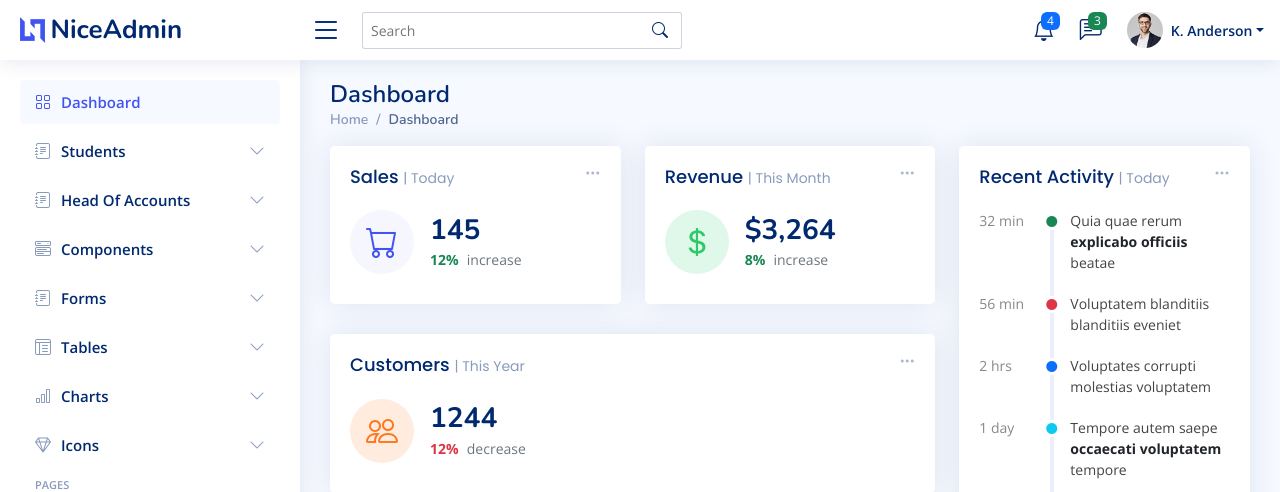
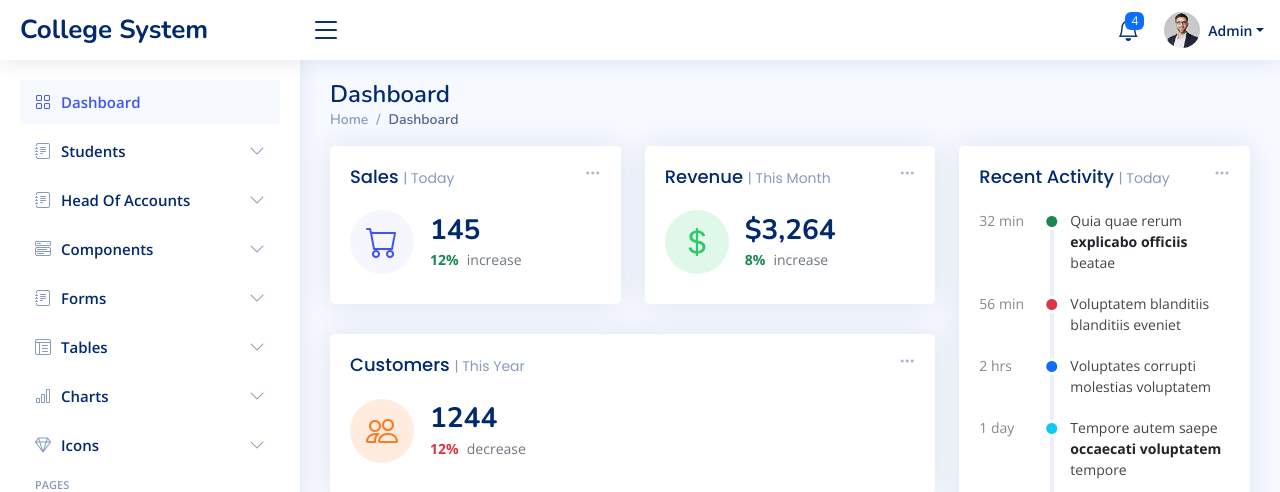
Before and after one commit to saadrehman11/school_management, a PHP site: page /views/dashboard/dashboard.php in a window 1280 px wide. Shown: the top 492 px of the page. Run offline with PHP 8.4, Linux system fonts and the light colour scheme; some libraries are stand-ins or nearby versions.

Commit message:
fixed navbar

```diff
--- a/includes/header.php
+++ b/includes/header.php
@@ -8,7 +8,7 @@ include '../../includes/dbconnection.php';
   <meta charset="utf-8">
   <meta content="width=device-width, initial-scale=1.0" name="viewport">
 
-  <title>Dashboard - NiceAdmin Bootstrap Template</title>
+  <title>College Management</title>
   <meta content="" name="description">
   <meta content="" name="keywords">
 
@@ -32,12 +32,6 @@ include '../../includes/dbconnection.php';
   <!-- Template Main CSS File -->
   <link href="../../assets/css/style.css" rel="stylesheet">
 
-  <!-- =======================================================
-  * Template Name: NiceAdmin - v2.5.0
-  * Template URL: https://bootstrapmade.com/nice-admin-bootstrap-admin-html-template/
-  * Author: BootstrapMade.com
-  * License: https://bootstrapmade.com/license/
-  ======================================================== -->
 </head>
 
 <body>
@@ -47,18 +41,10 @@ include '../../includes/dbconnection.php';
 
     <div class="d-flex align-items-center justify-content-between">
       <a href="index.html" class="logo d-flex align-items-center">
-        <img src="../../assets/img/logo.png" alt="">
-        <span class="d-none d-lg-block">NiceAdmin</span>
+        <span class="d-none d-lg-block">College System</span>
       </a>
       <i class="bi bi-list toggle-sidebar-btn"></i>
     </div><!-- End Logo -->
-
-    <div class="search-bar">
-      <form class="search-form d-flex align-items-center" method="POST" action="#">
-        <input type="text" name="query" placeholder="Search" title="Enter search keyword">
-        <button type="submit" title="Search"><i class="bi bi-search"></i></button>
-      </form>
-    </div><!-- End Search Bar -->
 
     <nav class="header-nav ms-auto">
       <ul class="d-flex align-items-center">
@@ -144,83 +130,18 @@ include '../../includes/dbconnection.php';
 
         </li><!-- End Notification Nav -->
 
-        <li class="nav-item dropdown">
 
-          <a class="nav-link nav-icon" href="#" data-bs-toggle="dropdown">
-            <i class="bi bi-chat-left-text"></i>
-            <span class="badge bg-success badge-number">3</span>
-          </a><!-- End Messages Icon -->
-
-          <ul class="dropdown-menu dropdown-menu-end dropdown-menu-arrow messages">
-            <li class="dropdown-header">
-              You have 3 new messages
-              <a href="#"><span class="badge rounded-pill bg-primary p-2 ms-2">View all</span></a>
-            </li>
-            <li>
-              <hr class="dropdown-divider">
-            </li>
-
-            <li class="message-item">
-              <a href="#">
-                <img src="../../assets/img/messages-1.jpg" alt="" class="rounded-circle">
-                <div>
-                  <h4>Maria Hudson</h4>
-                  <p>Velit asperiores et ducimus soluta repudiandae labore officia est ut...</p>
-                  <p>4 hrs. ago</p>
-                </div>
-              </a>
-            </li>
-            <li>
-              <hr class="dropdown-divider">
-            </li>
-
-            <li class="message-item">
-              <a href="#">
-                <img src="../../assets/img/messages-2.jpg" alt="" class="rounded-circle">
-                <div>
-                  <h4>Anna Nelson</h4>
-                  <p>Velit asperiores et ducimus soluta repudiandae labore officia est ut...</p>
-                  <p>6 hrs. ago</p>
-                </div>
-              </a>
-            </li>
-            <li>
-              <hr class="dropdown-divider">
-            </li>
-
-            <li class="message-item">
-              <a href="#">
-                <img src="../../assets/img/messages-3.jpg" alt="" class="rounded-circle">
-                <div>
-                  <h4>David Muldon</h4>
-                  <p>Velit asperiores et ducimus soluta repudiandae labore officia est ut...</p>
-                  <p>8 hrs. ago</p>
-                </div>
-              </a>
-            </li>
-            <li>
-              <hr class="dropdown-divider">
-            </li>
-
-            <li class="dropdown-footer">
-              <a href="#">Show all messages</a>
-            </li>
-
-          </ul><!-- End Messages Dropdown Items -->
-
-        </li><!-- End Messages Nav -->
 
         <li class="nav-item dropdown pe-3">
 
           <a class="nav-link nav-profile d-flex align-items-center pe-0" href="#" data-bs-toggle="dropdown">
             <img src="../../assets/img/profile-img.jpg" alt="Profile" class="rounded-circle">
-            <span class="d-none d-md-block dropdown-toggle ps-2">K. Anderson</span>
+            <span class="d-none d-md-block dropdown-toggle ps-2">Admin</span>
           </a><!-- End Profile Iamge Icon -->
 
           <ul class="dropdown-menu dropdown-menu-end dropdown-menu-arrow profile">
             <li class="dropdown-header">
-              <h6>Kevin Anderson</h6>
-              <span>Web Designer</span>
+              <h6>Admin</h6>
             </li>
             <li>
               <hr class="dropdown-divider">
@@ -245,13 +166,6 @@ include '../../includes/dbconnection.php';
             <li>
               <hr class="dropdown-divider">
             </li>
-
-            <li>
-              <a class="dropdown-item d-flex align-items-center" href="pages-faq.html">
-                <i class="bi bi-question-circle"></i>
-                <span>Need Help?</span>
-              </a>
-            </li>
             <li>
               <hr class="dropdown-divider">
             </li>
```
